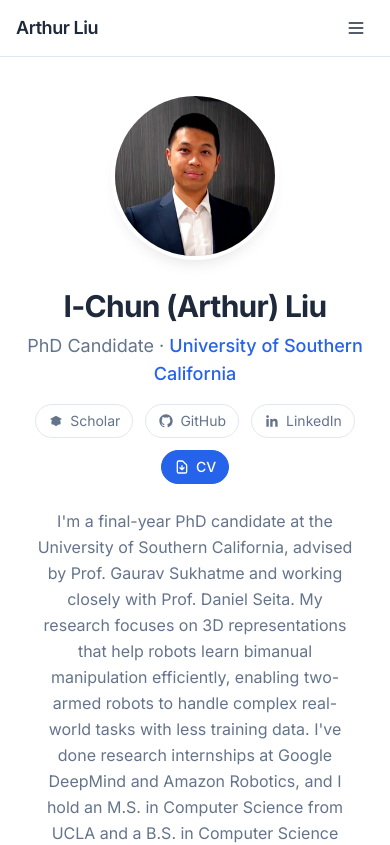
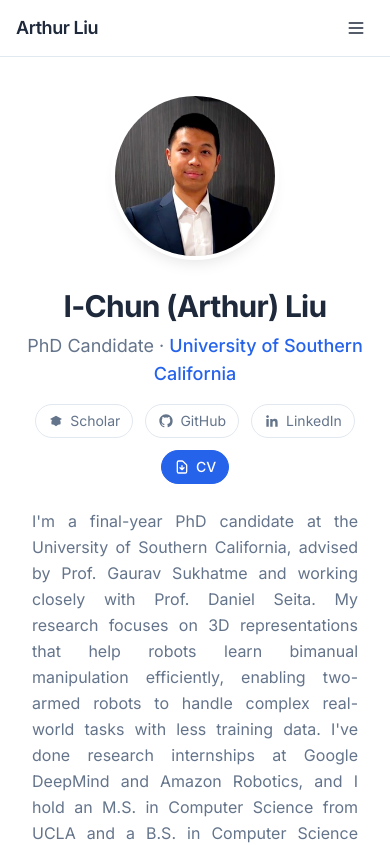
Before and after one commit to arthur801031/arthur801031.github.io, a Next.js app: page / in a window 390 px wide. Shown: the top 845 px of the page. Built offline with nearby package versions, Linux system fonts and the light colour scheme.

Commit message:
Add justify text alignment to bio

```diff
--- a/src/components/Hero.tsx
+++ b/src/components/Hero.tsx
@@ -65,7 +65,7 @@ export default function Hero() {
 
             {/* Bio */}
             <p
-              className="mt-6 text-base leading-relaxed text-text-secondary max-w-2xl mx-auto sm:mx-0 px-4 sm:px-0"
+              className="mt-6 text-base leading-relaxed text-text-secondary max-w-2xl mx-auto sm:mx-0 px-4 sm:px-0 text-justify sm:text-left"
               dangerouslySetInnerHTML={{ __html: profile.bio }}
             />
 
```
